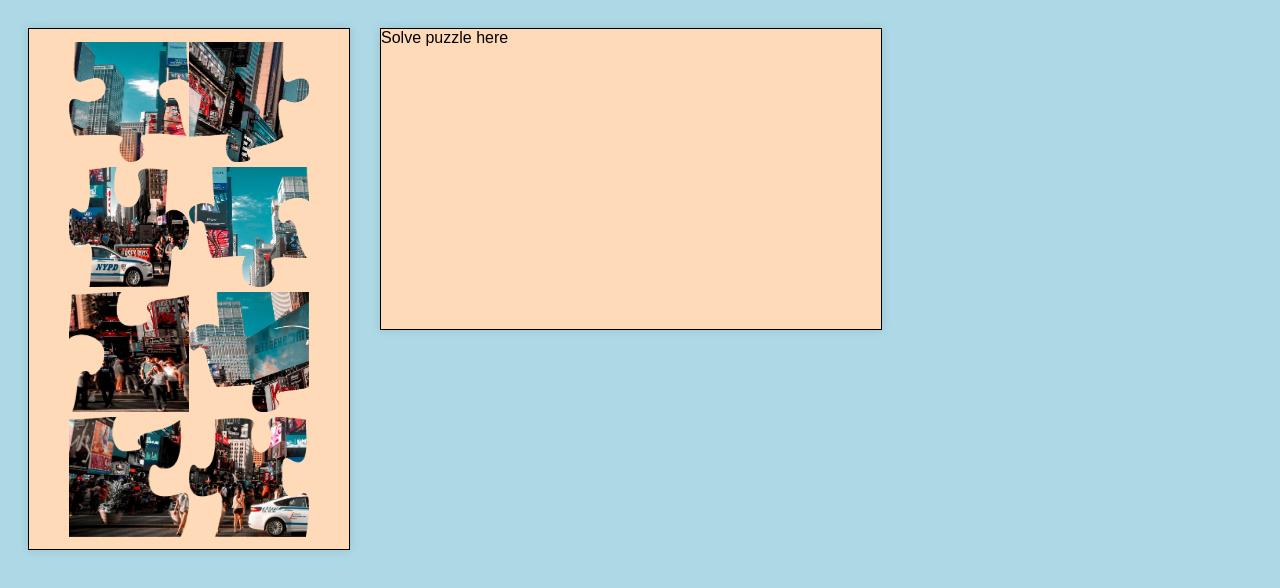
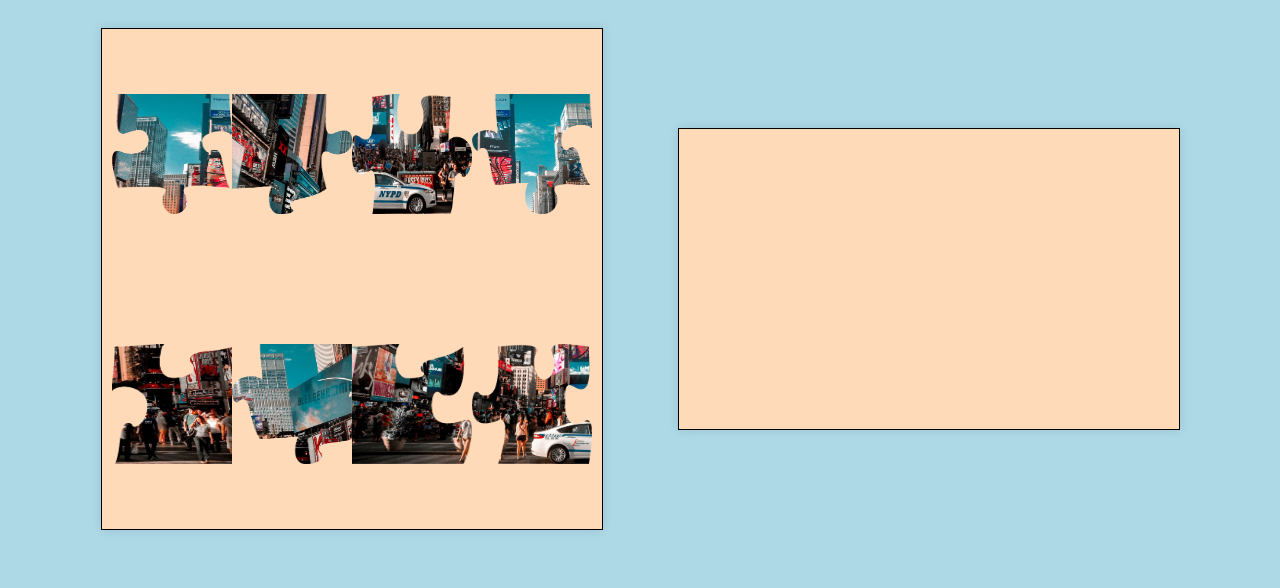
Before and after one commit to Farbubby/cop4020, a website: page JQuery/firstAssignmentPartOne.html in a window 1280 px wide. Drawn offline with nearby package versions, Linux system fonts and the light colour scheme.

Commit message:
small changes to css properties

```diff
--- a/JQuery/firstAssignmentPartOne.html
+++ b/JQuery/firstAssignmentPartOne.html
@@ -20,7 +20,7 @@
         <img src="./pieces/Piece7.png" />
         <img src="./pieces/Piece8.png" />
       </div>
-      <div class="board">Solve puzzle here</div>
+      <div class="board"></div>
     </div>
   </body>
 </html>
--- a/JQuery/styles.css
+++ b/JQuery/styles.css
@@ -3,12 +3,11 @@
   flex-wrap: wrap;
   justify-content: center;
   align-items: center;
-  width: 300px;
+  width: 500px;
   height: 500px;
   background-color: peachpuff;
   border: 1px solid black;
   box-shadow: 0 0 10px 0 rgba(0, 0, 0, 0.1);
-  padding: 10px;
 }
 
 .board {
@@ -24,7 +23,9 @@
 .container {
   display: flex;
   flex-direction: row;
-  gap: 30px;
+  gap: 75px;
+  justify-content: center;
+  align-items: center;
 }
 
 img {
```
